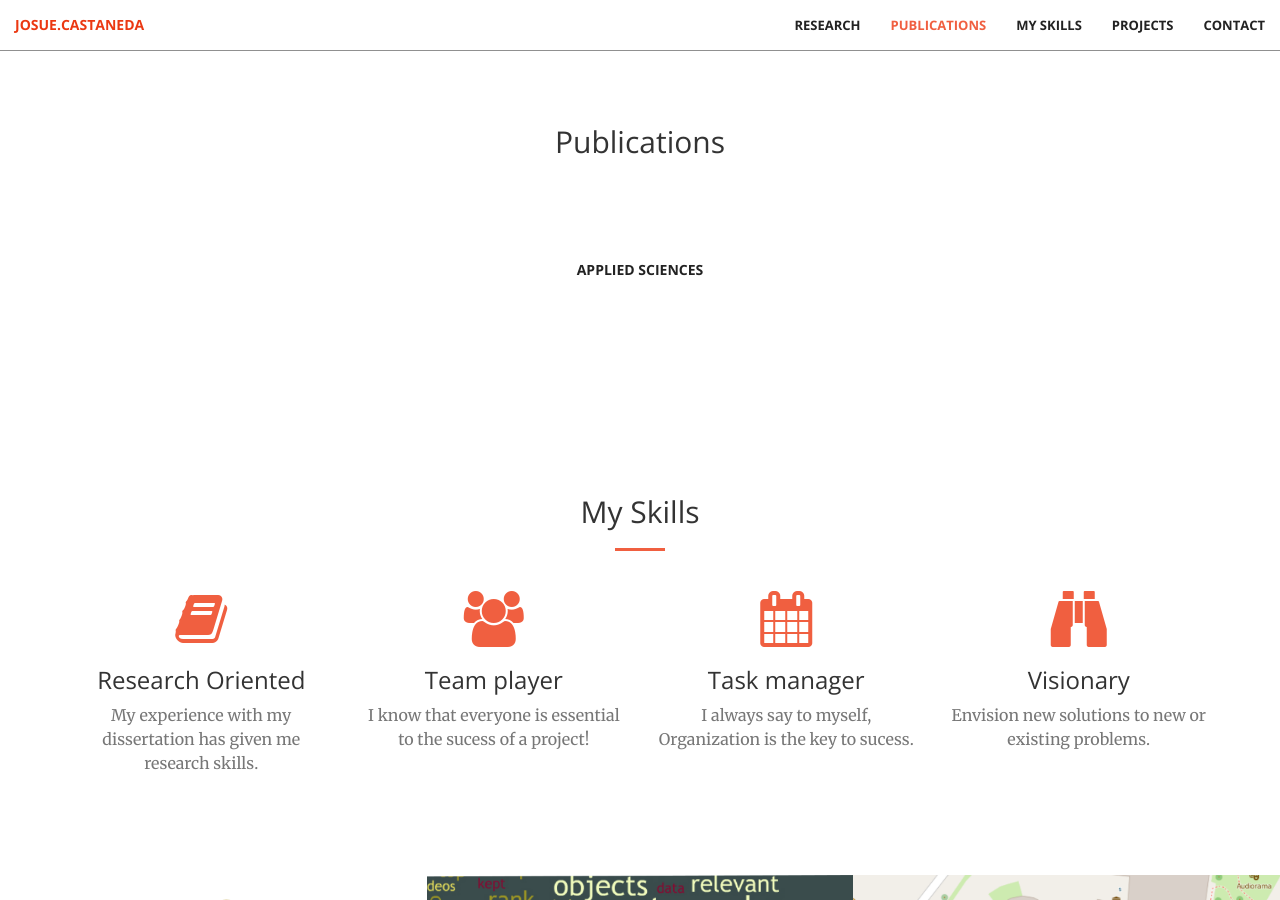
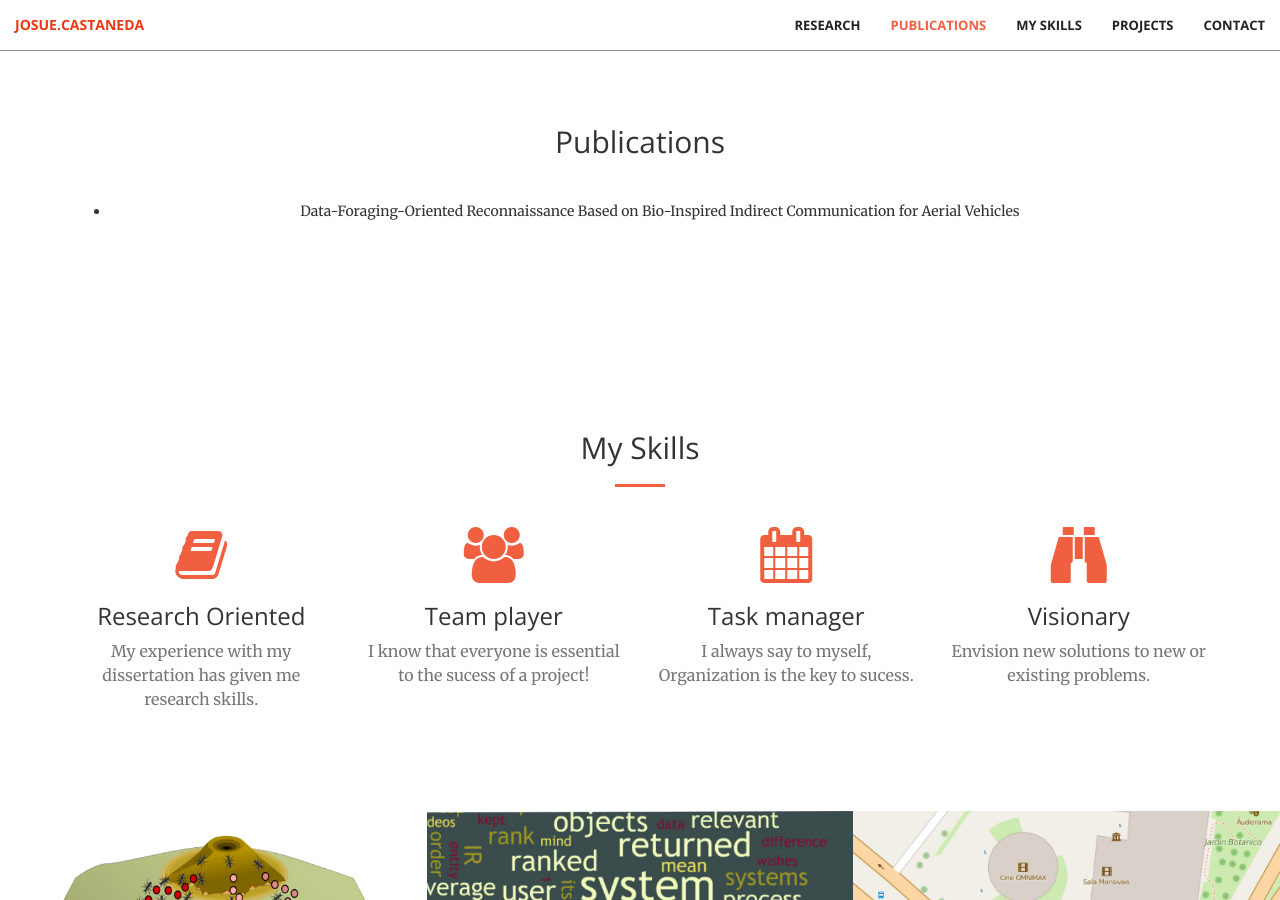
Before and after one commit to JosueCastaneda/JosueCastaneda.github.io, a Jekyll site: the page built from index.html, in a window 1280 px wide and 900 px high, scrolled down 1389 px. Built offline with Jekyll 4.4.1, drawn with Linux system fonts in a browser that asks for light colours.

Commit message:
Update call-to-action.html

```diff
--- a/_includes/call-to-action.html
+++ b/_includes/call-to-action.html
@@ -25,11 +25,9 @@
             <div class="col-lg-12 text-center">
                 <h2 class="section-heading">Publications</h2>
                 <hr class="light">
-                <p class="text-faded">
-                   Data-Foraging-Oriented Reconnaissance Based on Bio-Inspired Indirect Communication for Aerial Vehicles
-
-                </p>
-                <a href="http://www.mdpi.com/2076-3417/7/7/729" class="btn btn-default btn-xl">Applied Sciences</a>
+                <ul>
+  			<li>Data-Foraging-Oriented Reconnaissance Based on Bio-Inspired Indirect Communication for Aerial Vehicles</li>
+		</ul>
             </div>
         </div>
     </div>
```
